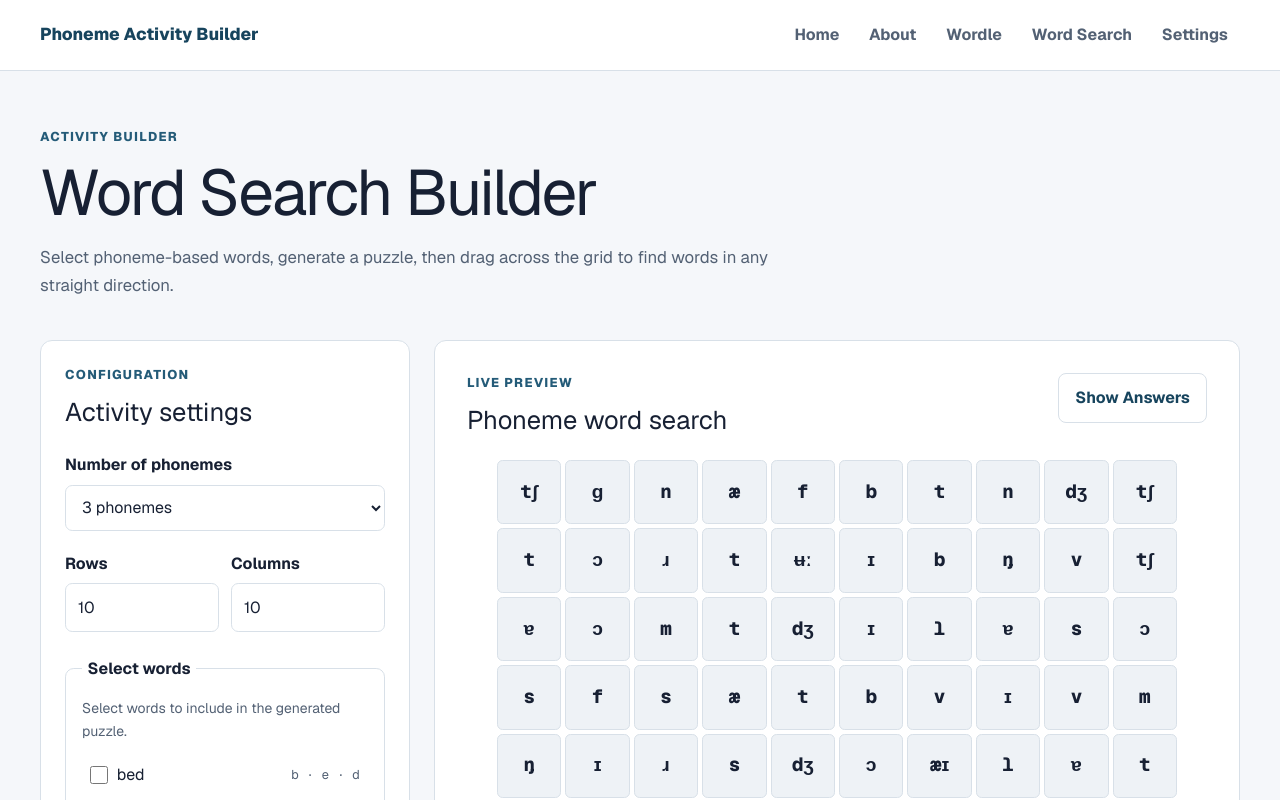
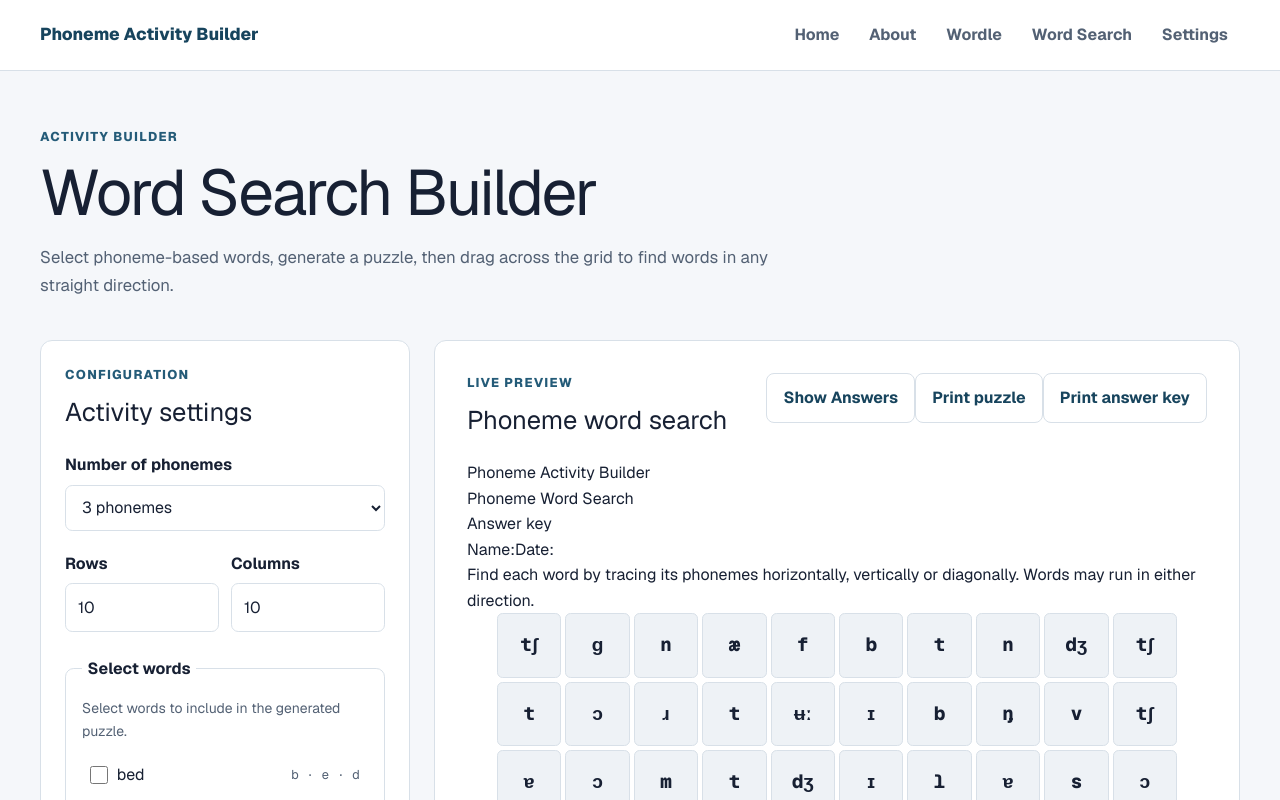
Before and after one commit to AnisaAhmovic/phoneme-activity-builder, a Next.js app: page /word-search in a window 1280 px wide. Shown: the top 800 px of the page. Built offline with nearby package versions, Linux system fonts and the light colour scheme.

Commit message:
Add Word Search print and answer-key export

```diff
--- a/src/components/word-search/WordSearchBuilder.tsx
+++ b/src/components/word-search/WordSearchBuilder.tsx
@@ -3,6 +3,7 @@
 import { useMemo, useState } from "react";
 import type { ChangeEvent, PointerEvent as ReactPointerEvent } from "react";
 
+import PrintButton from "@/components/export/PrintButton";
 import { getWordsByPhonemeCount } from "@/data/phonemeCorpus";
 import type { PhonemeCount } from "@/types/phoneme";
 import {
@@ -244,8 +245,7 @@ export default function WordSearchBuilder() {
 
     const matchedEntry = puzzle.entries.find(
       ({ word, coordinates }) =>
-        !foundWordIds.has(word.id) &&
-        pathsMatch(path, coordinates),
+        !foundWordIds.has(word.id) && pathsMatch(path, coordinates),
     );
 
     if (matchedEntry) {
@@ -393,6 +393,7 @@ export default function WordSearchBuilder() {
             </h2>
           </div>
 
+          <div className="word-search-builder__preview-actions">
             <button
               className="button button--secondary"
               onClick={() => setShowAnswers((current) => !current)}
@@ -400,15 +401,35 @@ export default function WordSearchBuilder() {
             >
               {showAnswers ? "Hide Answers" : "Show Answers"}
             </button>
+
+            <PrintButton label="Print puzzle" mode="word-search-puzzle" />
+            <PrintButton
+              label="Print answer key"
+              mode="word-search-answer"
+            />
+          </div>
         </div>
 
+        <header aria-hidden="true" className="print-sheet-header">
+          <p className="print-sheet-header__eyebrow">
+            Phoneme Activity Builder
+          </p>
+          <h1>Phoneme Word Search</h1>
+          <p className="print-answer-key-label">Answer key</p>
+          <div className="print-student-fields print-student-fields--word-search">
+            <span>Name:</span>
+            <span>Date:</span>
+          </div>
+          <p className="print-sheet-instructions">
+            Find each word by tracing its phonemes horizontally, vertically or
+            diagonally. Words may run in either direction.
+          </p>
+        </header>
+
         {puzzle.unplacedWordIds.length > 0 ? (
-          <p
-            className="word-search-builder__warning"
-            role="status"
-          >
-            Some selected words could not be placed. Increase the
-            grid size and generate again.
+          <p className="word-search-builder__warning" role="status">
+            Some selected words could not be placed. Increase the grid size and
+            generate again.
           </p>
         ) : null}
 
@@ -435,10 +456,11 @@ export default function WordSearchBuilder() {
               const key = coordinateKey(coordinate);
               const isSelected = selectedCellKeys.has(key);
               const isFound = foundCellKeys.has(key);
-              const isAnswer =
-                showAnswers && answerCellKeys.has(key);
+              const isSolution = answerCellKeys.has(key);
+              const isAnswer = showAnswers && isSolution;
 
               const stateClasses = [
+                isSolution ? "word-search-cell--solution" : "",
                 isAnswer ? "word-search-cell--answer" : "",
                 isSelected ? "word-search-cell--selected" : "",
                 isFound ? "word-search-cell--found" : "",
@@ -456,9 +478,7 @@ export default function WordSearchBuilder() {
                   onPointerDown={(
                     event: ReactPointerEvent<HTMLButtonElement>,
                   ) => handlePointerDown(coordinate, event)}
-                  onPointerEnter={() =>
-                    handlePointerEnter(coordinate)
-                  }
+                  onPointerEnter={() => handlePointerEnter(coordinate)}
                   role="gridcell"
                   type="button"
                 >
@@ -474,9 +494,7 @@ export default function WordSearchBuilder() {
           className="word-search-word-list"
         >
           <div className="word-search-word-list__heading">
-            <h3 id="word-search-word-list-heading">
-              Word list
-            </h3>
+            <h3 id="word-search-word-list-heading">Word list</h3>
 
             <p>
               {foundWordIds.size} of {puzzle.entries.length} found
```
Lines whose indentation alone changed are shown as unchanged.
